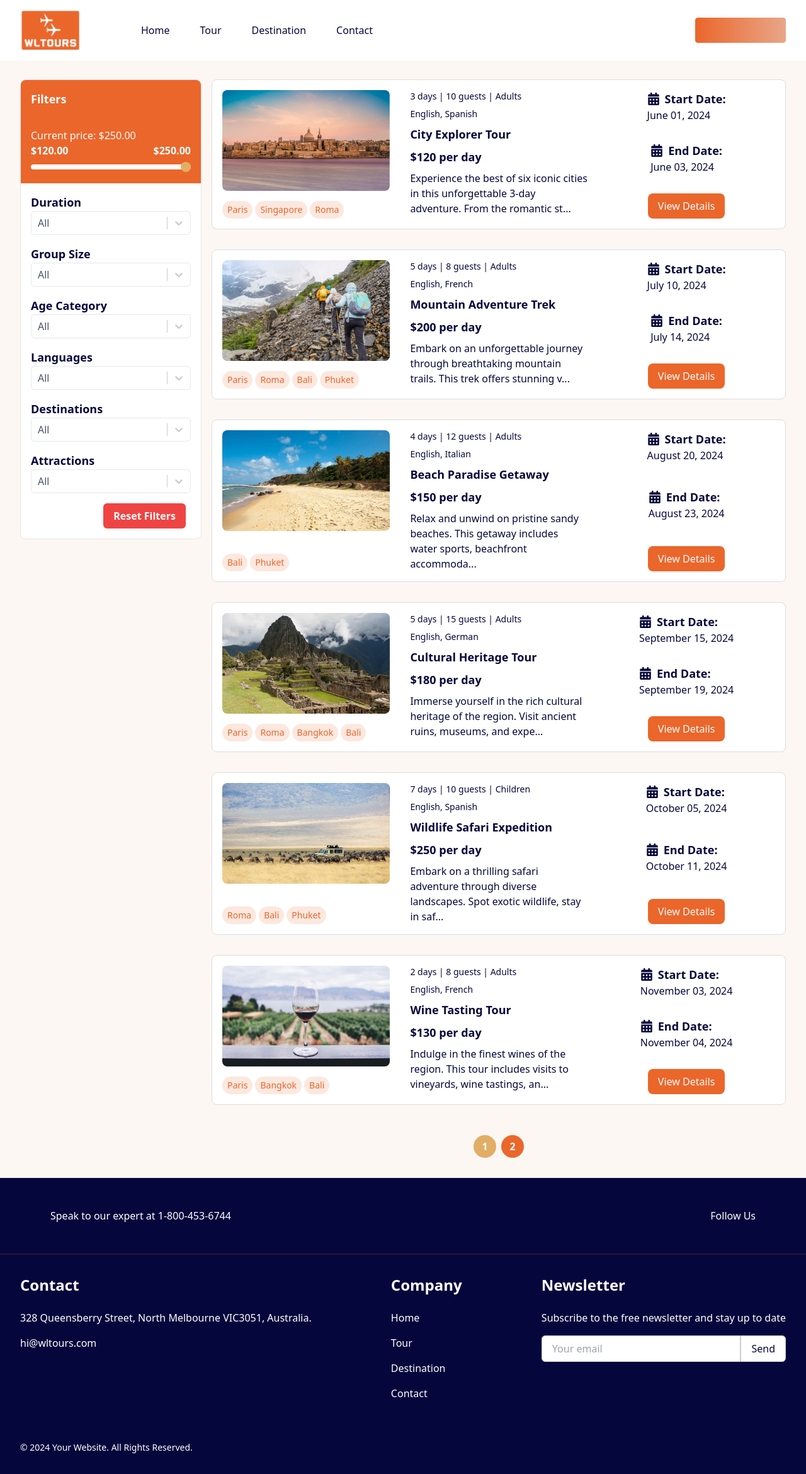
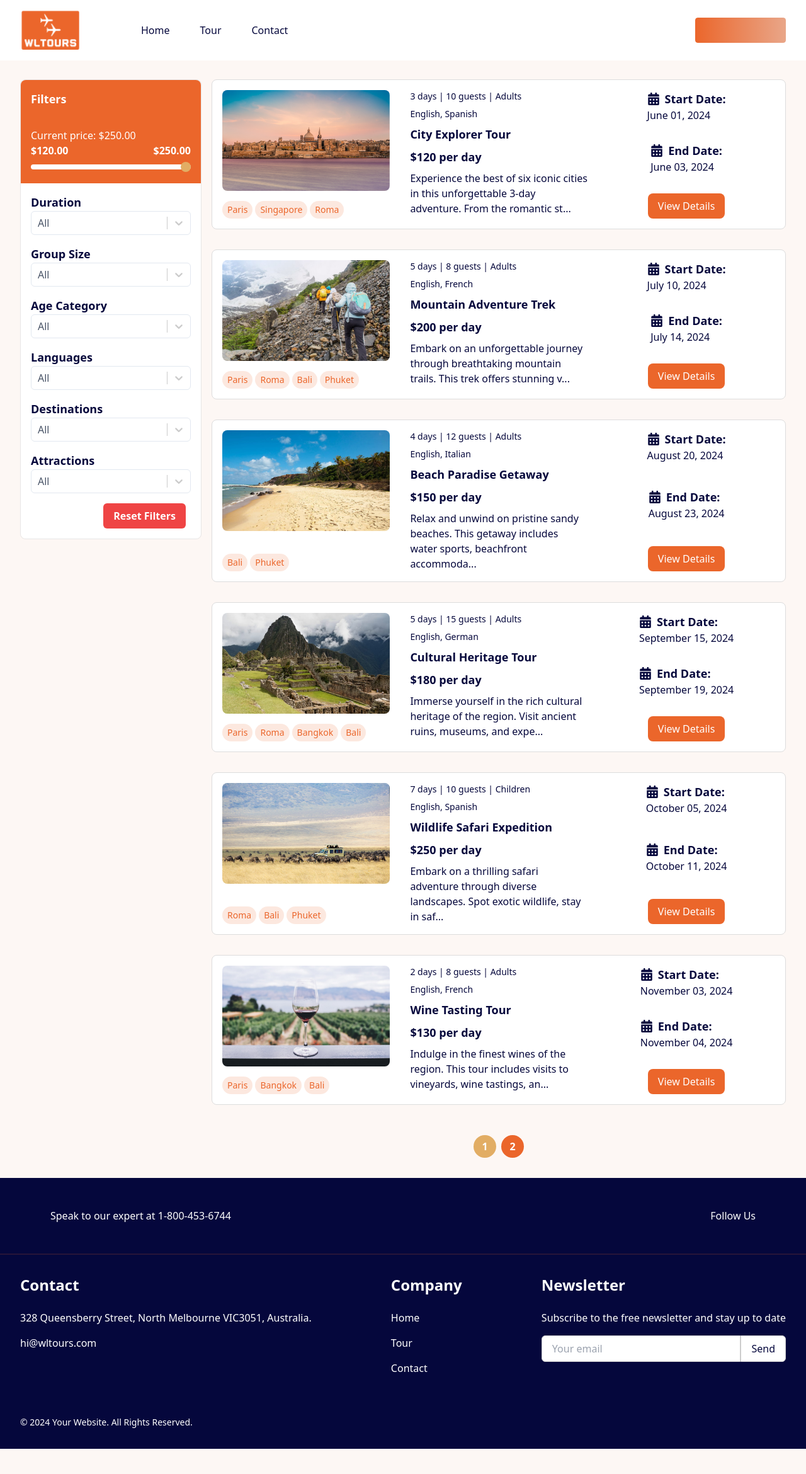
Before and after one commit to woplab/React-Tours, a Next.js app: page /tours in a window 1280 px wide. Shown: the whole page at 63% size. After the commit the page ends 2300 px from the top, so only its background shows below. Built offline with nearby package versions, Linux system fonts and the light colour scheme; no server answers.

Commit message:
small fixes for menu & filters order

```diff
--- a/app/ui/common/footer/footer.tsx
+++ b/app/ui/common/footer/footer.tsx
@@ -33,9 +33,6 @@ const Footer: React.FC = () => {
                         <Link href="/tours" passHref>
                             Tour
                         </Link>
-                        <Link href="/tours" passHref>
-                            Destination
-                        </Link>
                         <Link href="/contact" passHref>
                             Contact
                         </Link>
--- a/app/ui/common/header/header.tsx
+++ b/app/ui/common/header/header.tsx
@@ -87,9 +87,6 @@ const Header: React.FC = () => {
                         <Link className="text-dark_blue hover:text-gray-700" href="/tours">
                             Tour
                         </Link>
-                        <Link className="text-dark_blue hover:text-gray-700" href="/tours">
-                            Destination
-                        </Link>
                         <Link className="text-dark_blue hover:text-gray-700" href="/contact">
                             Contact
                         </Link>
--- a/app/ui/tours/Filters.tsx
+++ b/app/ui/tours/Filters.tsx
@@ -27,7 +27,10 @@ const Filters: React.FC<FiltersProps> = ({ tours, onChange, onReset }) => {
                 values.add(tour[field].toString());
             }
         });
-        return Array.from(values).map(value => ({ value, label: value }));
+
+        const sortedValues = Array.from(values).sort((a, b) => a.localeCompare(b));
+
+        return sortedValues.map(value => ({ value, label: value }));
     };
 
     // Calculate min and max prices
```
